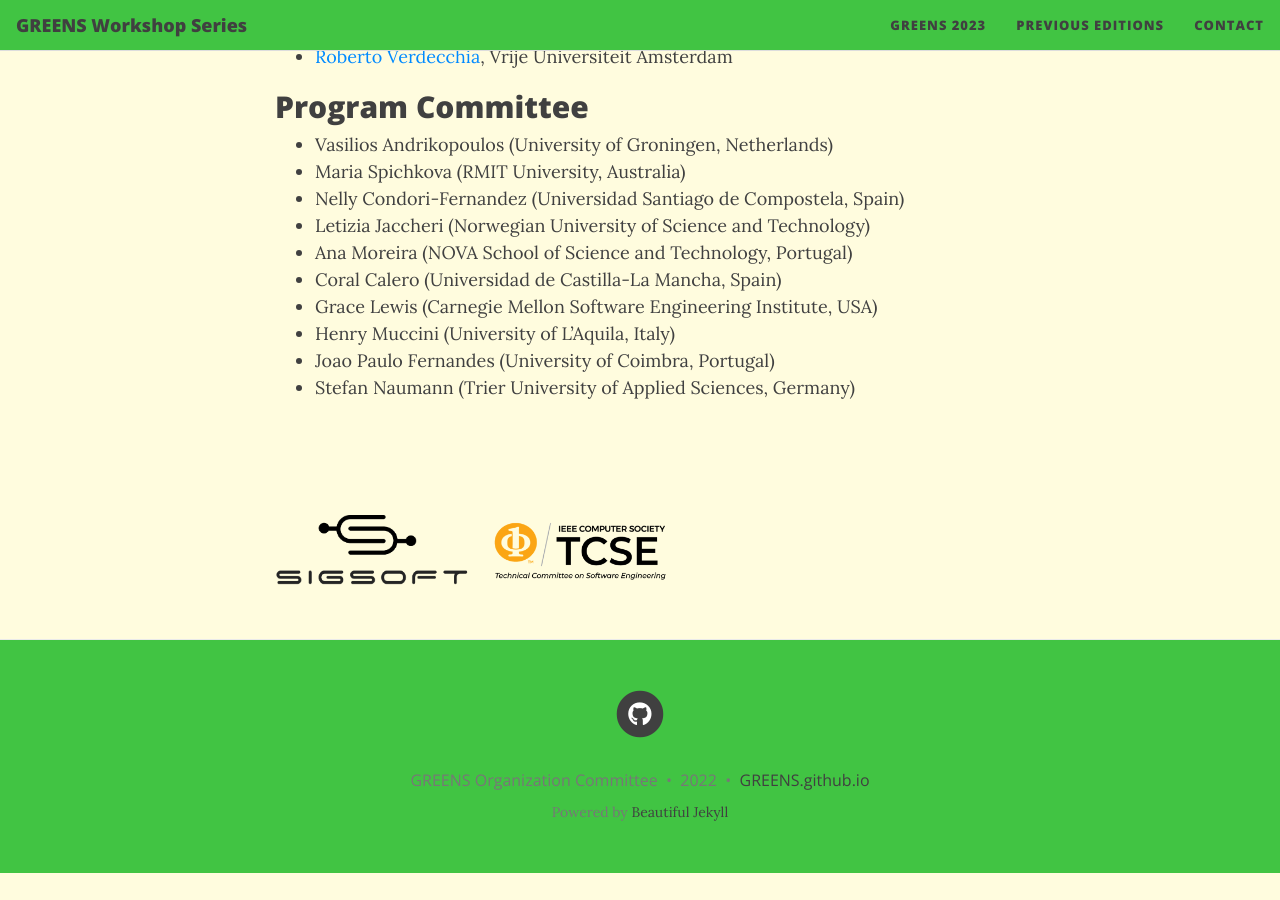
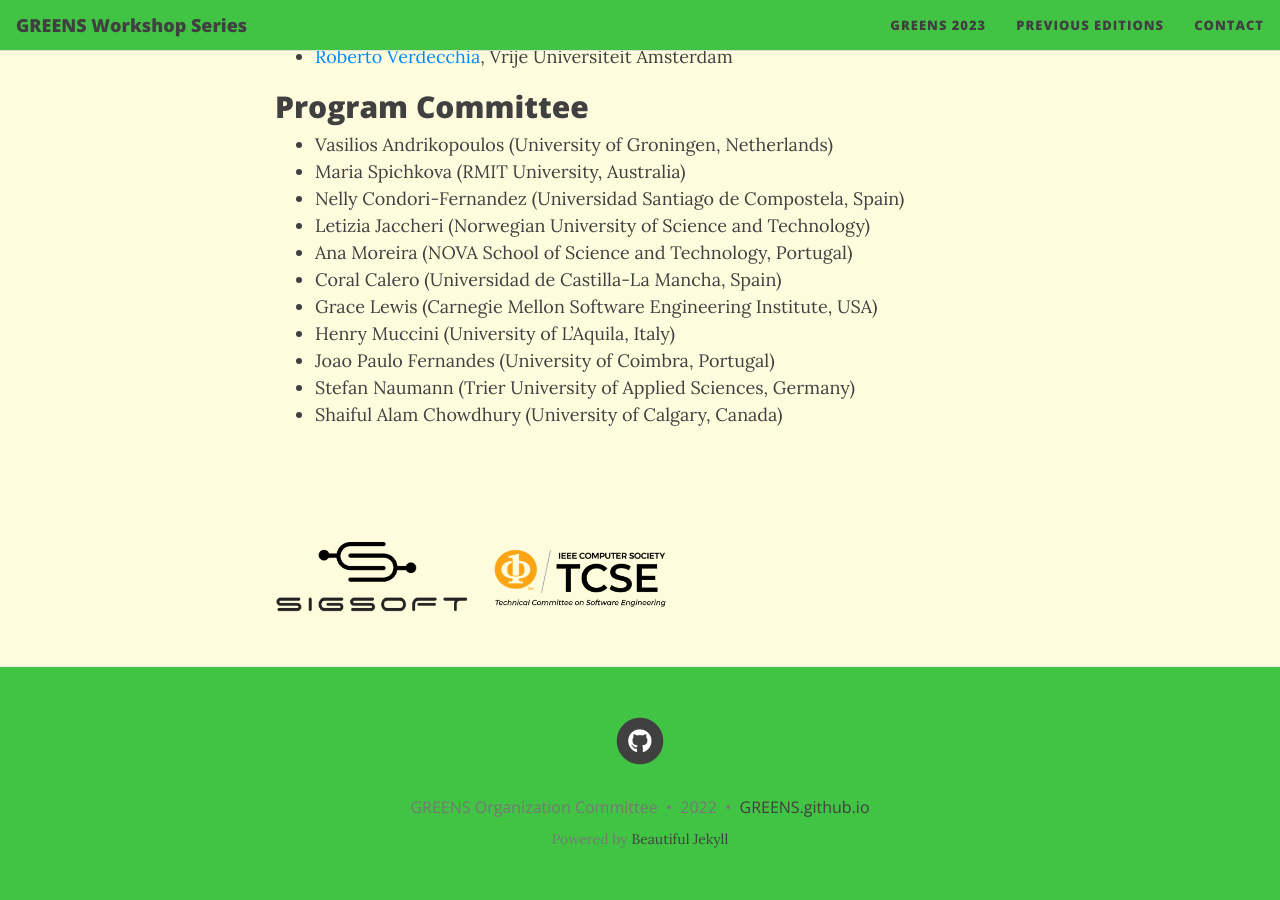
Before and after one commit to greensworkshop/greensworkshop.github.io, a Jekyll site: the page built from GREENS2023.md, in a window 1280 px wide and 900 px high, scrolled down 2538 px. Built offline with Jekyll 4.4.1, drawn with Linux system fonts in a browser that asks for light colours; nearby versions of some CDN libraries; before the commit the page ends 3411 px from its top, so only the background shows below that.

Commit message:
Update GREENS2023.md

```diff
--- a/GREENS2023.md
+++ b/GREENS2023.md
@@ -125,6 +125,7 @@ TBD
 - Henry Muccini (University of L’Aquila, Italy)
 - Joao Paulo Fernandes (University of Coimbra, Portugal)
 - Stefan Naumann (Trier University of Applied Sciences, Germany)
+- Shaiful Alam Chowdhury (University of Calgary, Canada)
 
 <br><br>
 <div style="float:center">
```
